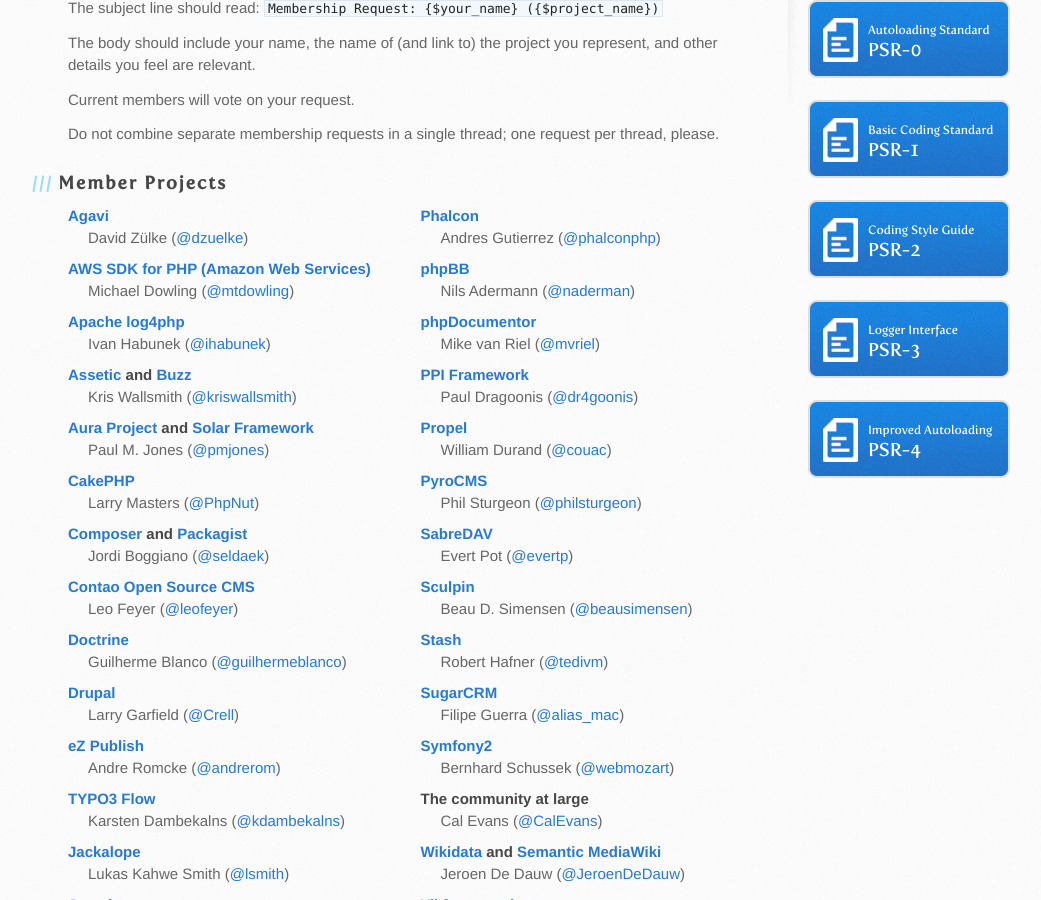
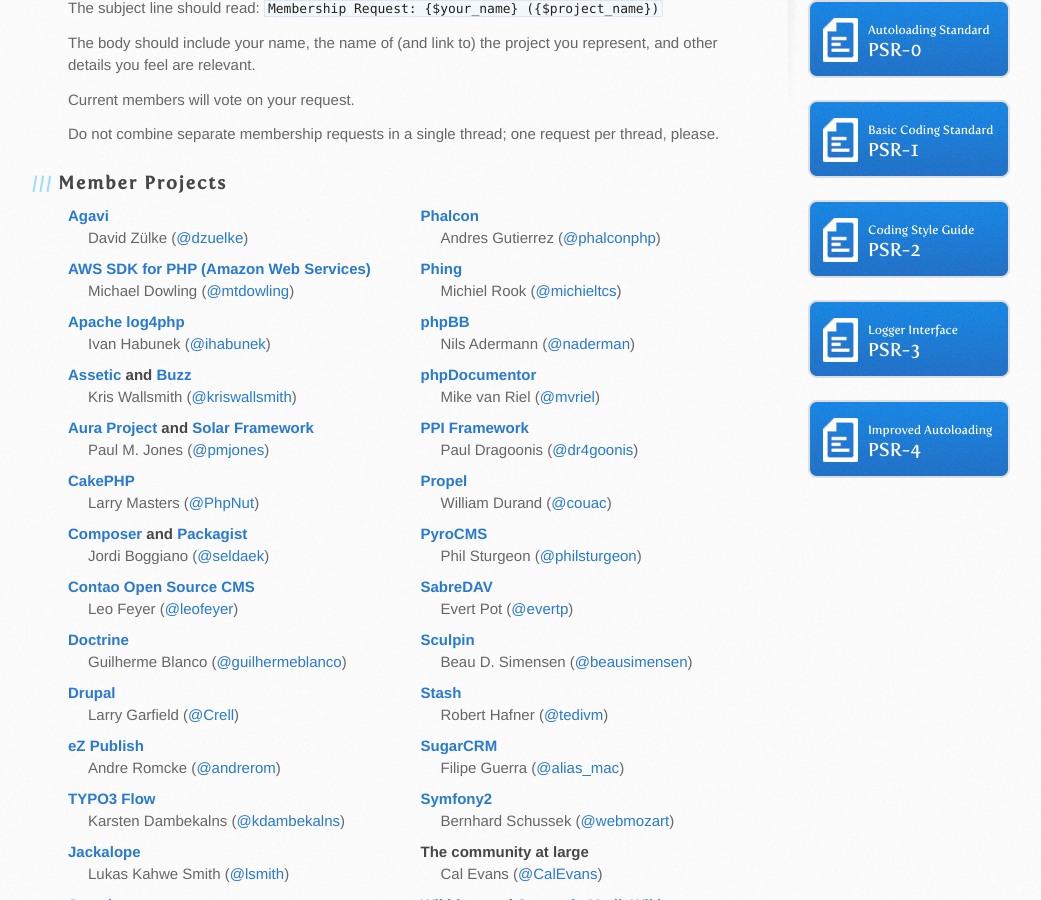
Before and after one commit to php-fig/www.php-fig.org, a Jekyll site: the page built from index.md, in a window 1280 px wide and 900 px high, scrolled down 632 px. Shown: the whole window, without its empty margins (102-1143 px from the left). Built offline with Jekyll 4.4.1, drawn with Linux system fonts in a browser that asks for light colours; Markdown is read by kramdown in place of the engine named in the settings.

Commit message:
Add Phing to member projects

```diff
--- a/index.md
+++ b/index.md
@@ -138,6 +138,11 @@ Do not combine separate membership requests in a single thread; one request per
     </li>
 
     <li>
+        <h4><a target="_blank" href="http://www.phing.info/">Phing</a></h4>
+        Michiel Rook (<a href="http://twitter.com/michieltcs/">@michieltcs</a>)
+    </li>
+
+    <li>
         <h4><a target="_blank" href="http://www.phpbb.com/">phpBB</a></h4>
         Nils Adermann (<a href="http://twitter.com/naderman/">@naderman</a>)
     </li>
```
